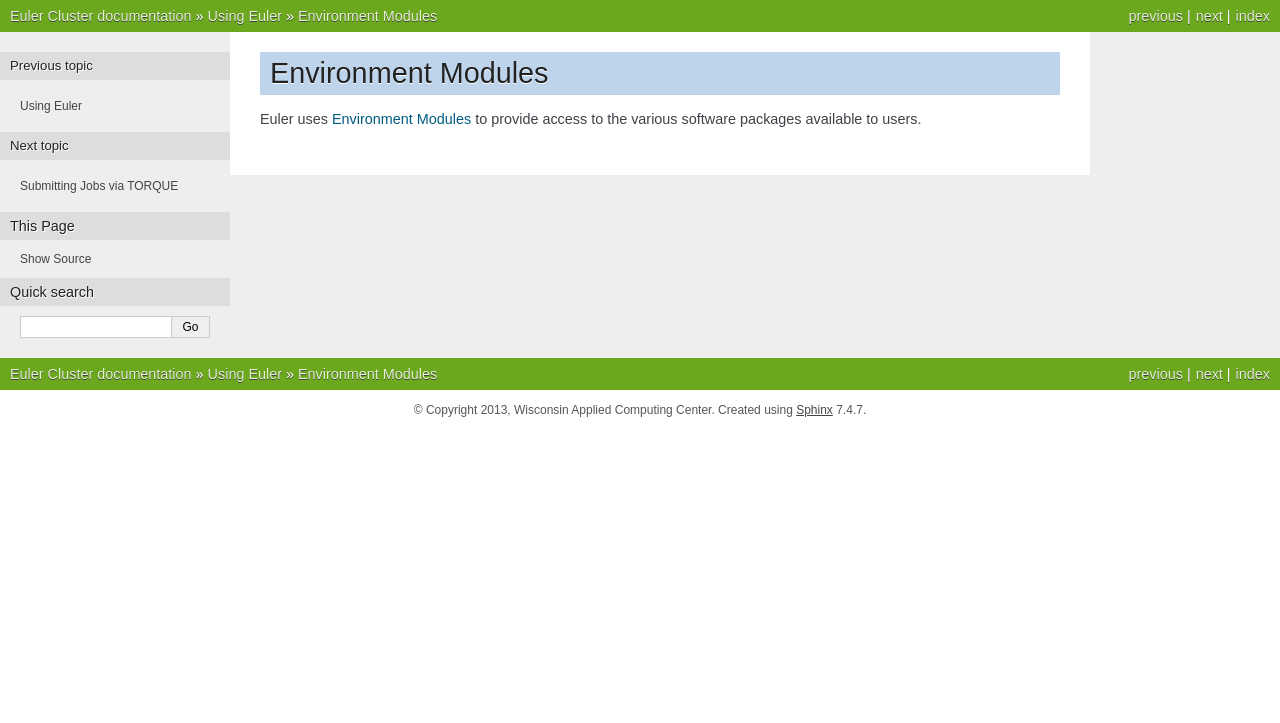
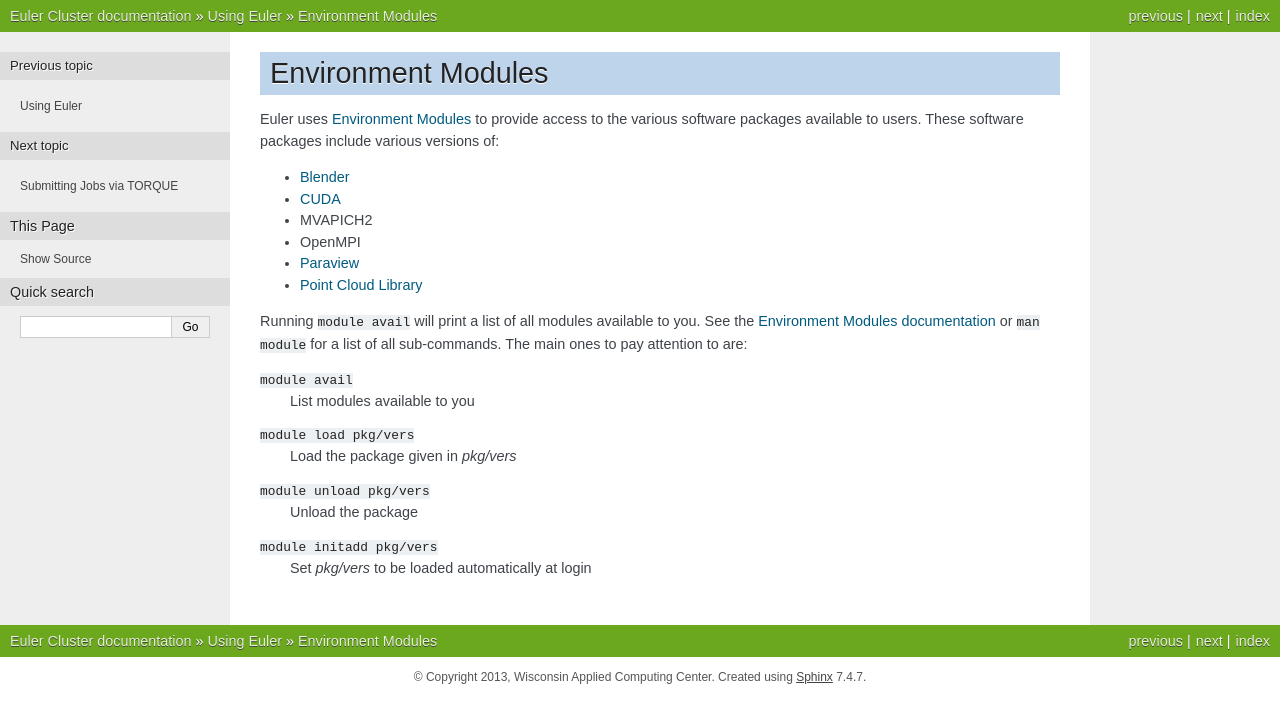
Before and after one commit to wiscacc/docs.wiscacc.org, a Sphinx documentation site: the page built from docs/using/modules.rst, in a window 1280 px wide. Shown: the top 723 px of the page. Built offline with Sphinx 7.4.7, drawn with Linux system fonts in a browser that asks for light colours.

Commit message:
Finishing Environment Modules section

```diff
--- a/docs/using/modules.rst
+++ b/docs/using/modules.rst
@@ -2,4 +2,25 @@
 Environment Modules
 ===================
 
-Euler uses `Environment Modules <http://modules.sourceforge.net>`_ to provide access to the various software packages available to users.
+Euler uses `Environment Modules <http://modules.sourceforge.net>`_ to provide access to the various software packages available to users. These software packages include various versions of:
+
+- `Blender <http://blender.org>`_
+- `CUDA <http://nvidia.com/cuda>`_
+- MVAPICH2
+- OpenMPI
+- `Paraview <http://paraview.org>`_
+- `Point Cloud Library <http://pointclouds.org>`_
+
+Running ``module avail`` will print a list of all modules available to you. See the `Environment Modules documentation <http://modules.sourceforge.net/man/module.html>`_ or ``man module`` for a list of all sub-commands. The main ones to pay attention to are:
+
+``module avail``
+    List modules available to you
+
+``module load pkg/vers``
+    Load the package given in `pkg/vers`
+
+``module unload pkg/vers``
+    Unload the package
+
+``module initadd pkg/vers``
+    Set `pkg/vers` to be loaded automatically at login
```
